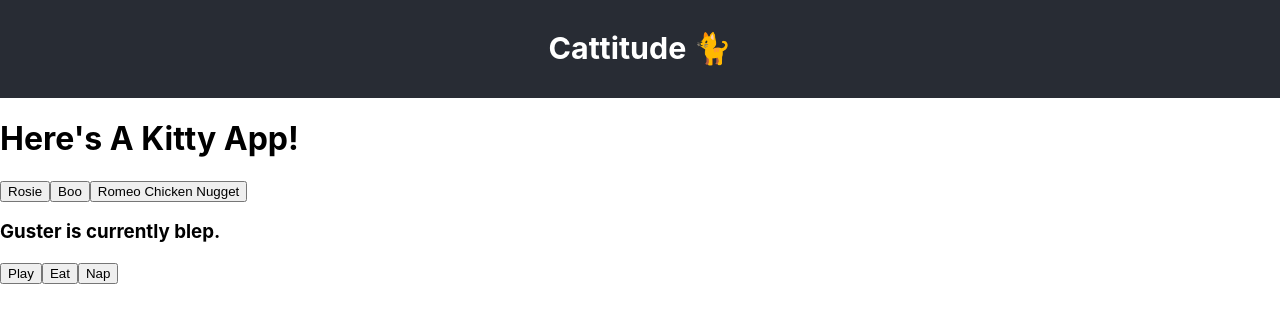
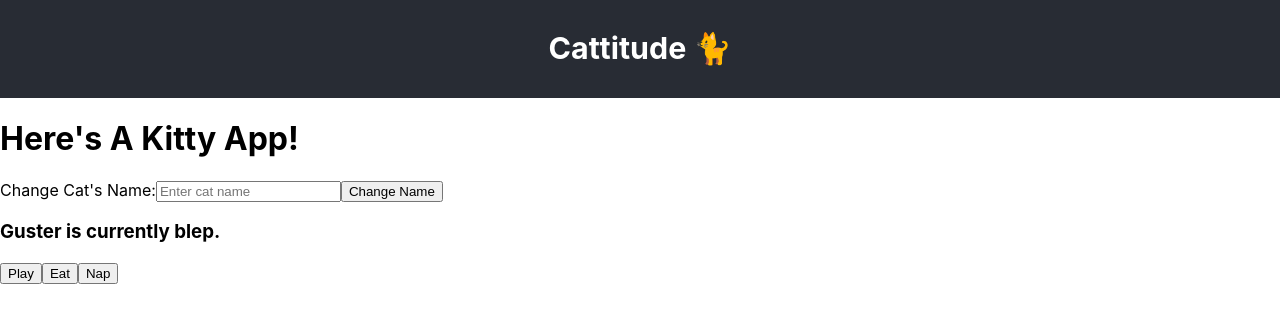
Before and after one commit to john-manack/catnap, a React (Create React App) app: page / in a window 1280 px wide. Shown: the top 322 px of the page. Built offline with nearby package versions, Linux system fonts and the light colour scheme.

Commit message:
working app updated with text input for cat name

```diff
--- a/src/components/ActionSetName.jsx
+++ b/src/components/ActionSetName.jsx
@@ -1,9 +1,48 @@
-const ActionSetName = (props) => (
-    <>
-        <button onClick={() => props.handleClick('Rosie')}>Rosie</button>
-        <button onClick={() => props.handleClick('Boo')}>Boo</button>
-        <button onClick={() => props.handleClick('Romeo Chicken Nugget')}>Romeo Chicken Nugget</button>
-    </>
-);
+import React, { Component } from 'react';
+
+
+class ActionSetName extends Component {
+    constructor(props) {
+        super(props);
+        this.state = {
+            petName: '',
+        }
+    }
+
+    // this function updates the state in real time for the named field and value pass through as an argument
+    _handleChange = (event) => {
+        this.setState({
+            [event.target.name]: event.target.value,
+        })
+    }
+
+    _handleSubmit = (event) => {
+        event.preventDefault();
+        this.props.handleClick(this.state.petName);
+        this.setState({
+            petName: ''
+        });
+    }
+
+    render() {
+        return(
+            <>
+                <form onSubmit={this._handleSubmit}>
+                    <label>
+                        Change Cat's Name:
+                        <input
+                            type='text'
+                            name='petName'
+                            placeholder="Enter cat name"
+                            onChange={this._handleChange}>
+                        </input>
+                    </label>
+                    <button type="submit">Change Name</button>
+                </form>
+            </>
+        )
+    }
+
+}
 
 export default ActionSetName;
--- a/src/components/Updater.jsx
+++ b/src/components/Updater.jsx
@@ -8,7 +8,6 @@ const Updater = () => (
         <ActionSetName/>
         <Output />
         <ActionSetActivity/>
-
     </>
 )
 
```
